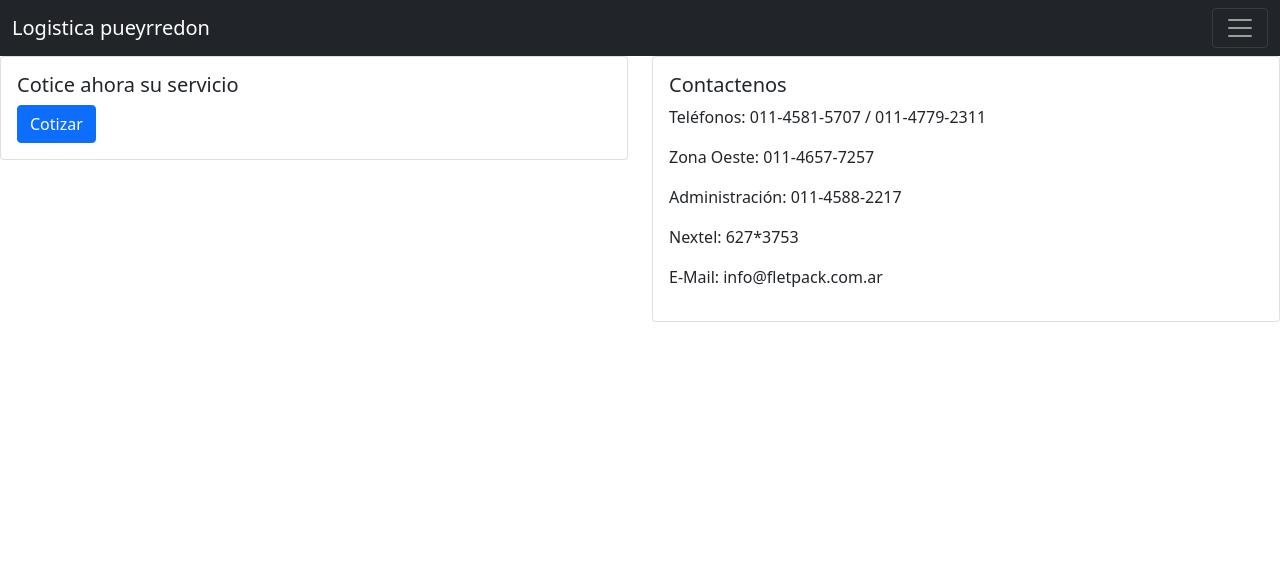
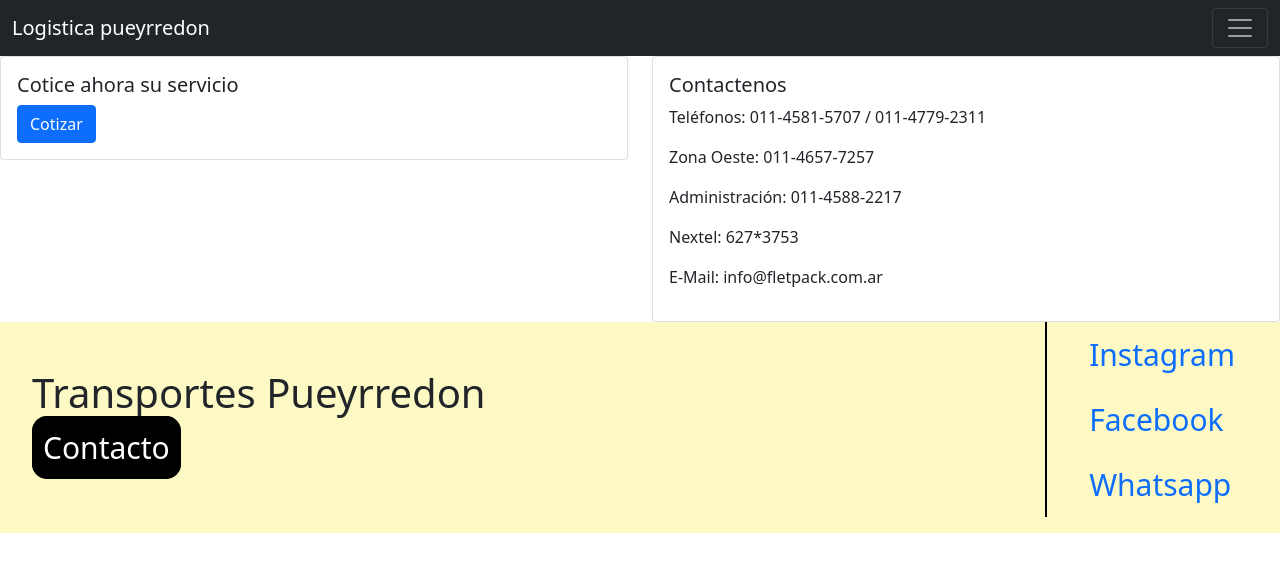
Before and after one commit to Tomasl07/desafio-05, a plain HTML site: page pages/transpint.html in a window 1280 px wide. Drawn offline with nearby package versions, Linux system fonts and the light colour scheme.

Commit message:
terminando footer

```diff
--- a/pages/transpint.html
+++ b/pages/transpint.html
@@ -86,7 +86,21 @@
 
 
 
-
+    <footer class="footer">
+        <div>
+            <ul class="lista1">
+                <li><h1>Transportes Pueyrredon</h1></li>
+                <li><a href="">Contacto</a></li>
+            </ul>
+        </div>
+        <div>
+            <ul class="lista2">
+                <li><a href="">Instagram</a></li>
+                <li><a href="">Facebook</a></li>
+                <li><a href="">Whatsapp</a></li>
+            </ul>
+        </div>
+      </footer>
 
 
 
```
